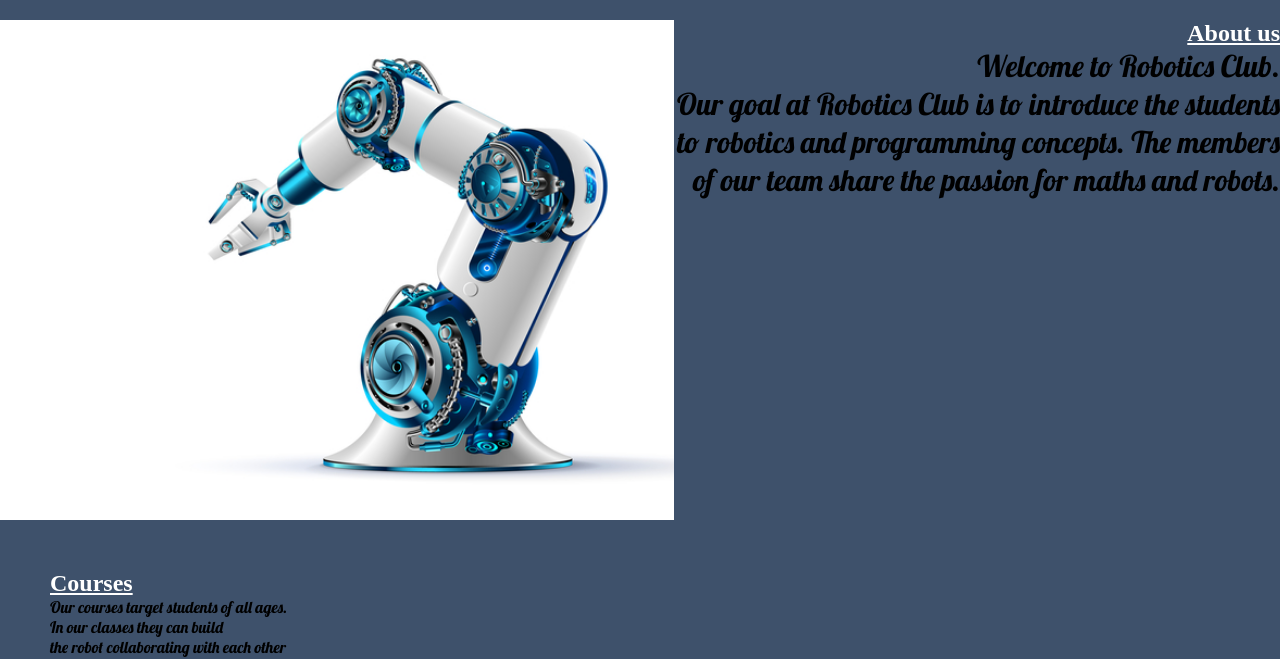
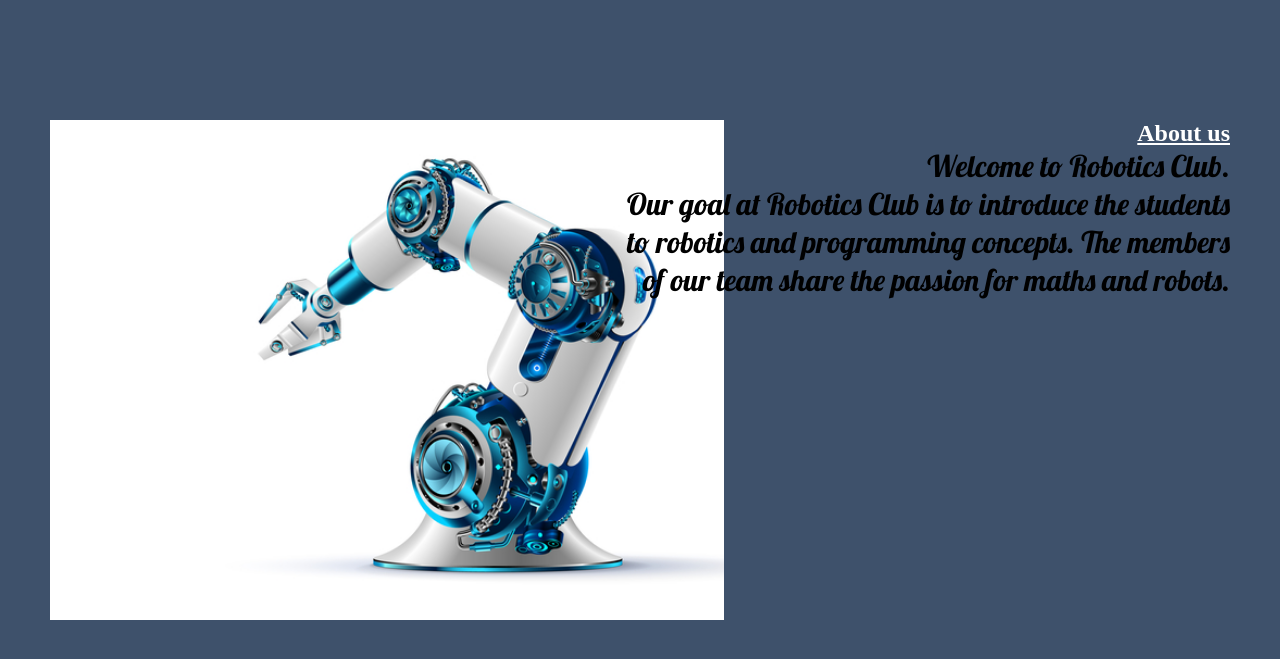
Before and after one commit to AnastasOdyssea/Robotics-Club, a plain HTML site: page index.html in a window 1280 px wide. Shown: the part 150-809 px from the top of the page. Drawn offline with Linux system fonts and the light colour scheme.

Commit message:
Update style.css

```diff
--- a/style.css
+++ b/style.css
@@ -8,11 +8,15 @@
         font-size: 30px;
     }
 }
+
     @media screen and (min-width: 900px) {
     .courses{
         font-size: 30px;
     }
+
     }
+
+
 
     @media screen and (min-width: 480px) {
 
@@ -22,8 +26,8 @@
         }
 
 *{
+    box-sizing: border-box;
     margin: 0;
-    box-sizing: border-box;
    }
 
 body{
@@ -77,7 +81,6 @@ h2{
    color:rgb(106, 66, 225);
    transition: color 400ms linear ;
 }
-
 main{
     margin-top: 50px;
   }
@@ -85,7 +88,7 @@ main{
 /*About us section*/
 
 .aboutus{
-    margin-top:  150px 50px;
+    margin: 150px 50px;
     background-image: url(robot_arm.jpg);
     height: 500px;
     background-repeat: no-repeat;
@@ -110,7 +113,7 @@ main{
     text-align: left;
     height: 300px;
     margin: 5px;
-    padding:0;
+    padding:  0;
     display: flex;
     flex-direction: row;
     gap: 150px;
@@ -130,6 +133,6 @@ main{
    }
 
 p{
+    text-align: left;
     font-family: 'Lobster', cursive;
-    text-align: left;
 }
```
Lines whose indentation alone changed are shown as unchanged.
